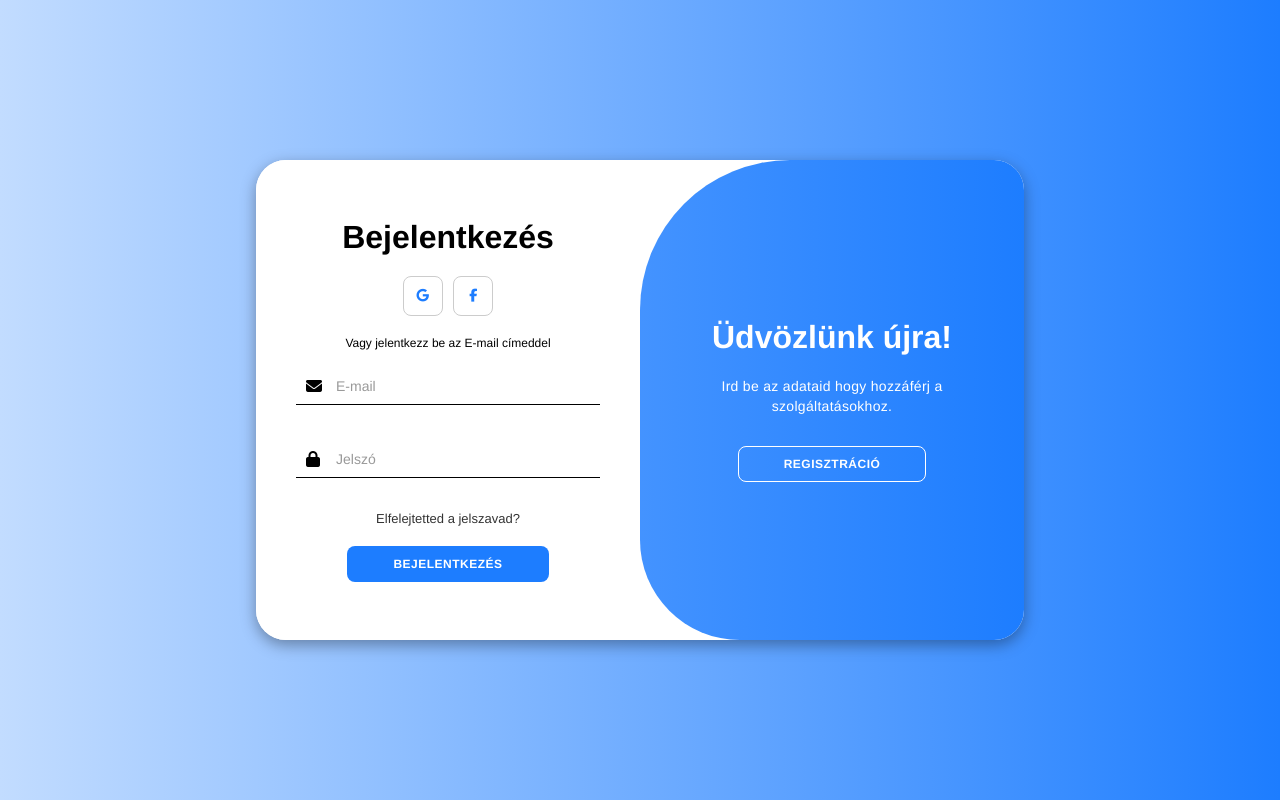
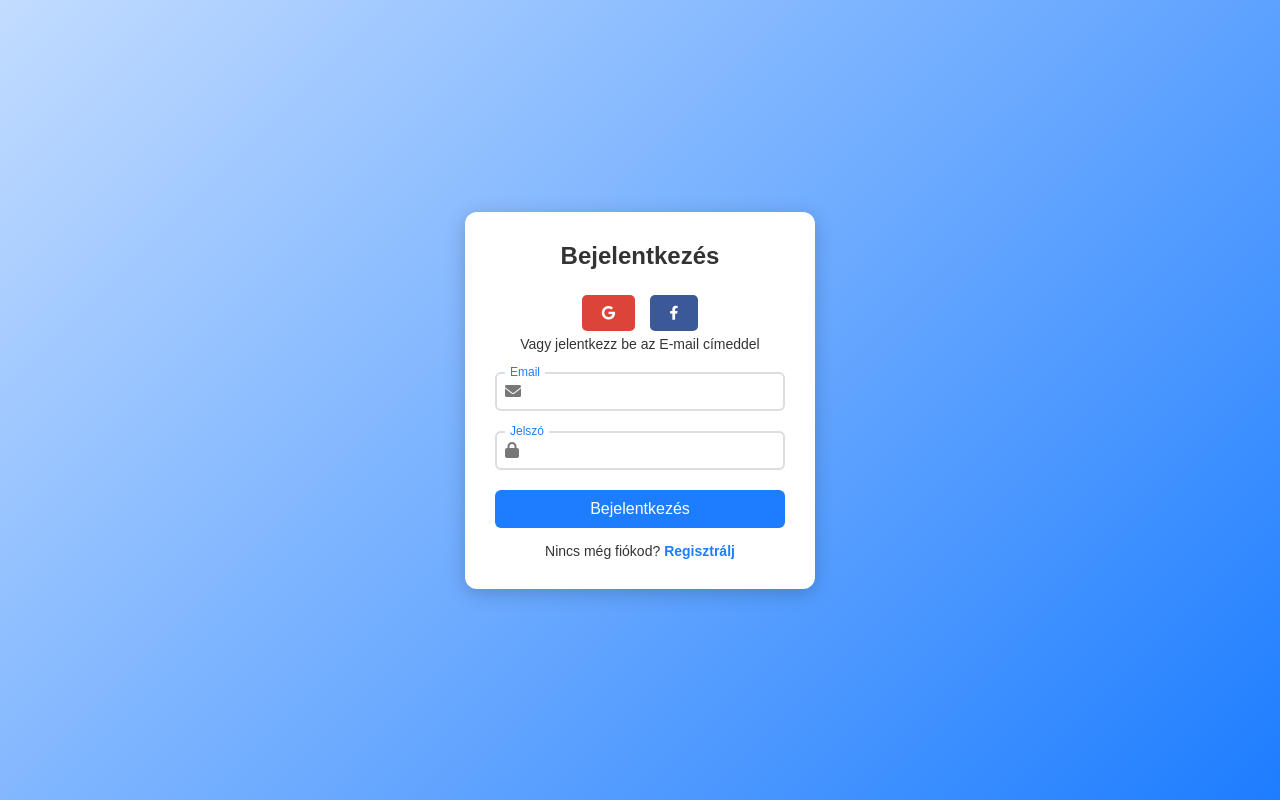
Before and after one commit to HusiKristof/idopont_foglalo, a PHP site: page / in a window 1280 px wide. Run offline with PHP 8.4, Linux system fonts and the light colour scheme.

Commit message:
új login

```diff
--- a/css/style.css
+++ b/css/style.css
@@ -1,295 +1,162 @@
-*{
+* {
     margin: 0;
     padding: 0;
     box-sizing: border-box;
-    font-family: 'San Francisco', Helvetica, Arial, san-serif;
+    font-family: 'Arial', sans-serif;
 }
 
 body {
-    background: linear-gradient(to right, #c2dcff, #1d7dff);
     display: flex;
+    justify-content: center;
     align-items: center;
-    justify-content: center;
-    flex-direction: column;
     height: 100vh;
+    background: linear-gradient(135deg, #c2dcff, #1d7dff);
 }
 
 .container {
-    background-color: #fff;
-    border-radius: 30px;
-    box-shadow: 0 5px 15px rgba(0, 0, 0, 0.35);
+    background: white;
+    padding: 30px;
+    border-radius: 12px;
+    box-shadow: 0px 4px 20px rgba(0, 0, 0, 0.2);
+    text-align: center;
+    width: 350px;
     position: relative;
-    overflow: hidden;
-    width: 768px;
-    max-width: 100%;
-    min-height: 480px;
+    transition: transform 0.4s ease-in-out;
 }
 
-.container p{
-    font-size: 14px;
-    margin: 20px 0;
-    line-height: 20px;
-    letter-spacing: 0.3px;
+h2 {
+    margin-bottom: 20px;
+    color: #333;
 }
 
-.container span{
-    font-size: 12px;
+.input-group {
+    position: relative;
+    margin: 20px 0;
 }
 
-.container a {
-    color: #333;
-    font-size: 13px;
-    text-decoration: none;
-    margin: 15px 0 10px;
+.input-group input {
+    width: 100%;
+    padding: 10px 10px 10px 40px;
+    border: 2px solid #ddd;
+    border-radius: 6px;
+    outline: none;
+    transition: border-color 0.3s ease;
 }
 
-.container button{
-    background-color: #1d7dff;
-    color: #fff;
-    font-size: 12px;
-    padding: 10px 45px;
-    border: 1px solid transparent;
-    border-radius: 8px;
-    font-weight: 600;
-    letter-spacing: 0.5px;
-    text-transform: uppercase;
-    margin-top: 10px;
-    cursor: pointer;
-}
-
-.container button.hidden{
-    background-color: transparent;
-    border-color: #fff;
-}
-
-.container form{
-    background-color: #fff;
-    display: flex;
-    align-items: center;
-    justify-content: center;
-    flex-direction: column;
-    padding: 0 40px;
-    height: 100%;
-}
-
-.container input{
-    background-color: #eee;
-    border: none;
-    margin: 8px 0;
-    padding: 10px 15px;
-    font-size: 13px;
-    width: 100%;
-    outline: none;
-}
-
-.input-container {
-    position: relative;
-    margin: 10px 0;
-    width: 100%;
-}
-
-.input-container i {
+.input-group i {
     position: absolute;
     top: 50%;
     left: 10px;
     transform: translateY(-50%);
-    color: black;
+    color: #777;
 }
 
-.input-container input {
-    width: 100%;
-    padding: 10px 10px 10px 40px;
-    font-size: 14px;
-    background-color: transparent;
-    border: transparent;
-    border-bottom: 1px solid black;
-    outline: none;
-    transition: border-color 0.3s ease;
+.input-group input:focus {
+    border-color: #1d7dff;
 }
 
-.input-container input:focus {
-    border-bottom: 2px solid #1d7dff;
+
+.input-group label {
+    position: absolute;
+    top: 50%;
+    left: 10px;
+    transform: translateY(-50%);
+    background: white;
+    padding: 0 5px;
+    font-size: 14px;
+    color: #777;
+    transition: 0.3s;
 }
 
-input::placeholder{
-    color: transparent;
-}
-
-.input-container label {
-    position: absolute;
-    left: 40px;
-    top: 50%;
-    transform: translateY(-50%);
-    font-size: 14px;
-    color: #999;
-    pointer-events: none;
-    transition: all 0.3s ease;
-}
-
-.input-container input:focus + label,
-.input-container input:not(:placeholder-shown) + label {
+.input-group input:focus + label,
+.input-group input:not(:placeholder-shown) + label {
     top: 0;
-    left: 40px;
+    left: 10px;
     font-size: 12px;
     color: #1d7dff;
 }
 
-.input-container input:focus ~ i {
-    color: #1d7dff;
+.btn {
+    background: #1d7dff;
+    color: white;
+    border: none;
+    padding: 10px;
+    width: 100%;
+    font-size: 16px;
+    cursor: pointer;
+    border-radius: 6px;
+    transition: 0.3s;
 }
 
-
-.form-container{
-    position: absolute;
-    top: 0;
-    height: 100%;
-    transition: all 0.6s ease-in-out;
+.btn:hover {
+    background: #155ab6;
 }
 
-.sign-in{
-    left: 0;
-    width: 50%;
-    z-index: 2;
+.toggle-text {
+    margin-top: 15px;
+    font-size: 14px;
+    color: #333;
 }
 
-.container.active .sign-in{
-    transform: translateX(100%);
+.toggle-text a {
+    color: #1d7dff;
+    text-decoration: none;
+    font-weight: bold;
 }
 
-.signUp{
-    left: 0;
-    width: 50%;
-    opacity: 0;
-    z-index: 1;
+.toggle-text a:hover {
+    text-decoration: underline;
 }
 
-.container.active .signUp{
-    transform: translateX(100%);
-    opacity: 1;
-    z-index: 5;
-    animation: move 0.6s;
+.hidden {
+    display: none;
 }
 
-@keyframes move{
-    0%, 49.99%{
-        opacity: 0;
-        z-index: 1;
-    }
-    50%, 100%{
-        opacity: 1;
-        z-index: 5;
-    }
+.error-message {
+    color: #ff0000;
+    background-color: #ffe6e6;
+    border: 1px solid #ff0000;
+    padding: 10px;
+    margin: 10px 0;
+    border-radius: 5px;
+    text-align: center;
+    font-weight: bold;
 }
 
-.icons{
-    margin: 20px 0;
+.social-login {
+    text-align: center;
+    margin-top: 20px;
 }
 
-.icons a{
-    border: 1px solid #ccc;
-    border-radius: 20%;
-    color: #1d7dff;
-    display: inline-flex;
-    justify-content: center;
-    align-items: center;
-    margin: 0 3px;
-    width: 40px;
-    height: 40px;
+.social-login p {
+    margin-bottom: 10px;
+    font-size: 14px;
+    color: #333;
 }
 
-.toggle-container{
-    position: absolute;
-    top: 0;
-    left: 50%;
-    width: 50%;
-    height: 100%;
-    overflow: hidden;
-    transition: all 0.6s ease-in-out;
-    border-radius: 150px 0 0 100px;
-    z-index: 1000;
+.btn-social {
+    display: inline-block;
+    margin: 5px;
+    padding: 10px 20px;
+    border-radius: 5px;
+    color: white;
+    text-decoration: none;
+    font-size: 14px;
+    transition: background-color 0.3s ease;
 }
 
-.container.active .toggle-container{
-    transform: translateX(-100%);
-    border-radius: 0 150px 100px 0;
+.btn-google {
+    background-color: #db4437;
 }
 
-.toggle{
-    background-color: #1d7dff;
-    height: 100%;
-    background: linear-gradient(to right, #6aa9ff, #1d7dff);
-    color: #fff;
-    position: relative;
-    left: -100%;
-    height: 100%;
-    width: 200%;
-    transform: translateX(0);
-    transition: all 0.6s ease-in-out;
+.btn-google:hover {
+    background-color: #c23321;
 }
 
-.container.active .toggle{
-    transform: translateX(50%);
+.btn-facebook {
+    background-color: #3b5998;
 }
 
-.toggle-panel{
-    position: absolute;
-    width: 50%;
-    height: 100%;
-    display: flex;
-    align-items: center;
-    justify-content: center;
-    flex-direction: column;
-    padding: 0 30px;
-    text-align: center;
-    top: 0;
-    transform: translateX(0);
-    transition: all 0.6s ease-in-out;
+.btn-facebook:hover {
+    background-color: #2d4373;
 }
-
-.toggle-left{
-    transform: translateX(-200%);
-}
-
-.container.active .toggle-left{
-    transform: translateX(0);
-}
-
-.toggle-right{
-    right: 0;
-    transform: translateX(0);
-}
-
-.container.active .toggle-right{
-    transform: translateX(200%);
-}
-
-/* ----------------------------------------------------------------------------- alerts */
-.alert {
-    position: fixed;
-    top: -100px;
-    left: 50%;
-    transform: translateX(-50%);
-    padding: 15px 30px;
-    border-radius: 5px;
-    color: white;
-    font-family: "Open Sans", serif;
-    box-shadow: 0 4px 10px rgba(0,0,0,0.6);
-    transition: all 0.5s ease-in-out;
-    z-index: 1000;
-    min-width: 200px;
-    text-align: center;
-}
-
-.alert.success {
-    background-color: #00C74D;
-}
-
-.alert.error {
-    background-color: #f44336;
-    color: white;
-}
-
-.alert.show {
-    /* Initial top position will be calculated in JavaScript */
-    top: 20px;
-}
--- a/index.php
+++ b/index.php
@@ -1,97 +1,72 @@
 <!DOCTYPE html>
-<html lang="en">
+<html lang="hu">
 <head>
     <meta charset="UTF-8">
     <meta name="viewport" content="width=device-width, initial-scale=1.0">
-    <link rel="stylesheet" href="https://cdnjs.cloudflare.com/ajax/libs/font-awesome/6.7.2/css/all.min.css">
+    <title>Bejelentkezés & Regisztráció</title>
     <link rel="stylesheet" href="css/style.css">
-    <title>Bejelentkezés</title>
+    <link rel="stylesheet" href="https://cdnjs.cloudflare.com/ajax/libs/font-awesome/6.0.0-beta3/css/all.min.css">
 </head>
 <body>
-    <div class="container" id="container">
-        <div class="form-container signUp">
-            <form action="controller/UserController.php?action=register" method="POST">
+    <div class="container">
+        <div class="form-box">
+            <h2 id="form-title">Bejelentkezés</h2>
 
-                <h1>Regisztráció</h1>
-                <div class="icons">
-                    <a href="#" class="icon"><i class="fa-brands fa-google"></i></a>
-                    <a href="#" class="icon"><i class="fa-brands fa-facebook-f"></i></a>
+            <div class="social-login">
+                <a href="https://accounts.google.com/signin" class="btn-social btn-google"><i class="fab fa-google"></i></a>
+                <a href="https://www.facebook.com/login" class="btn-social btn-facebook"><i class="fab fa-facebook-f"></i></a>
+                <p id="social-login-text">Vagy jelentkezz be az E-mail címeddel</p>
+            </div>
+
+            <?php
+            session_start();
+            if (isset($_SESSION['error'])): ?>
+                <div class="error-message">
+                    <?php echo $_SESSION['error']; unset($_SESSION['error']); ?>
                 </div>
+            <?php endif; ?>
+            <form id="login-form" method="POST" action="controller/UserController.php?action=login">
+                <div class="input-group">
+                    <i class="fas fa-envelope"></i>
+                    <input type="email" id="login-email" name="email" required>
+                    <label for="login-email">Email</label>
+                </div>
+                <div class="input-group">
+                    <i class="fas fa-lock"></i>
+                    <input type="password" id="login-password" name="password" required>
+                    <label for="login-password">Jelszó</label>
+                </div>
+                <button type="submit" class="btn">Bejelentkezés</button>
+                <p class="toggle-text">Nincs még fiókod? <a href="#" id="show-register">Regisztrálj</a></p>
+            </form>
 
-                <span>Vagy regisztrálj az E-mail címeddel</span>
-
-                <div class="input-container">
+            <form id="register-form" class="hidden" method="POST" action="controller/UserController.php?action=register">
+                <div class="input-group">
                     <i class="fas fa-user"></i>
-                    <input type="text" placeholder="Teljes név" name="name" id="name" >
-                    <label for="name">Teljes név</label>
+                    <input type="text" id="register-name" name="name" required>
+                    <label for="register-name">Teljes név</label>
                 </div>
-
-                <div class="input-container">
+                <div class="input-group">
                     <i class="fas fa-envelope"></i>
-                    <input type="email" placeholder="E-mail" name="email" id="email">
-                    <label for="email">E-mail</label>
+                    <input type="email" id="register-email" name="email" required>
+                    <label for="register-email">Email</label>
                 </div>
-
-                <div class="input-container">
-                    <i class="fa fa-phone"></i>
-                    <input type="tel" placeholder="Telefonszám" name="phone" id="phone" pattern="\+36\s[0-9]{2}-[0-9]{3}-[0-9]{4}" required>
-                    <label for="phone">Telefonszám</label>
+                <div class="input-group">
+                    <i class="fas fa-phone"></i>
+                    <input type="text" id="register-phone" name="phone" required>
+                    <label for="register-phone">Telefonszám</label>
                 </div>
-
-                <div class="input-container">
+                <div class="input-group">
                     <i class="fas fa-lock"></i>
-                    <input type="password" placeholder="Jelszó" name="password" id="password">
-                    <label for="password">Jelszó</label>
+                    <input type="password" id="register-password" name="password" required>
+                    <label for="register-password">Jelszó</label>
                 </div>
-                <button type="submit" class="btn" value="signUp" name="signUp" id="signUp">Regisztráció</button>
+                <button type="submit" class="btn">Regisztráció</button>
+                <p class="toggle-text">Már van fiókod? <a href="#" id="show-login">Jelentkezz be</a></p>
             </form>
         </div>
+    </div>
 
-        <div class="form-container sign-in">
-            <form action="../controller/UserController.php?action=login" method="POST">
-
-                <h1>Bejelentkezés</h1>
-                <div class="icons">
-                    <a href="#" class="icon"><i class="fa-brands fa-google"></i></a>
-                    <a href="#" class="icon"><i class="fa-brands fa-facebook-f"></i></a>
-                </div>
-
-                <span>Vagy jelentkezz be az E-mail címeddel</span>
-
-                <div class="input-container">
-                    <i class="fas fa-envelope"></i>
-                    <input type="email" placeholder="E-mail" name="email" id="email">
-                    <label for="email">E-mail</label>
-                </div>
-
-                <div class="input-container">
-                    <i class="fas fa-lock"></i>
-                    <input type="password" placeholder="Jelszó" name="password" id="password">
-                    <label for="password">Jelszó</label>
-                </div>
-
-                <a href="#">Elfelejtetted a jelszavad?</a>
-                <button type="submit" class="btn" value="signIn" name="signIn">Bejelentkezés</button>
-            </form>
-        </div>
-        <div class="toggle-container">
-            <div class="toggle">
-
-                <div class="toggle-panel toggle-left">
-                    <h1>Üdvözlünk az oldalunkon!</h1>
-                    <p>Regisztrálj be az adataiddal hogy hozzáférj a szolgáltatásokhoz.</p>
-                    <button class="hidden" id="login">Bejelentkezés</button>
-                </div>
-
-                <div class="toggle-panel toggle-right">
-                    <h1>Üdvözlünk újra!</h1>
-                    <p>Ird be az adataid hogy hozzáférj a szolgáltatásokhoz.</p>
-                    <button class="hidden" id="register">Regisztráció</button>
-
-                </div>
-            </div>
-        </div>
-    </div>
-    <script src="../js/script.js"></script>
+    <script src="js/script.js"></script>
 </body>
 </html>
```
Also changed, not shown: controller/UserController.php (+8 -15 lines), js/script.js (+29 -85 lines).
